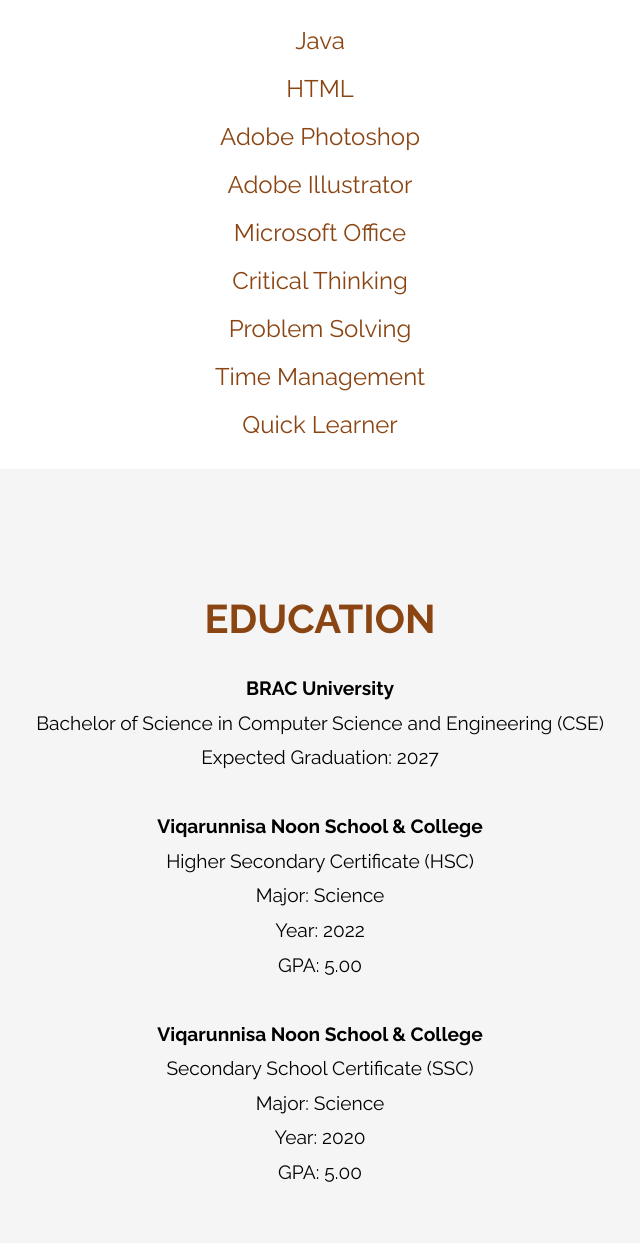
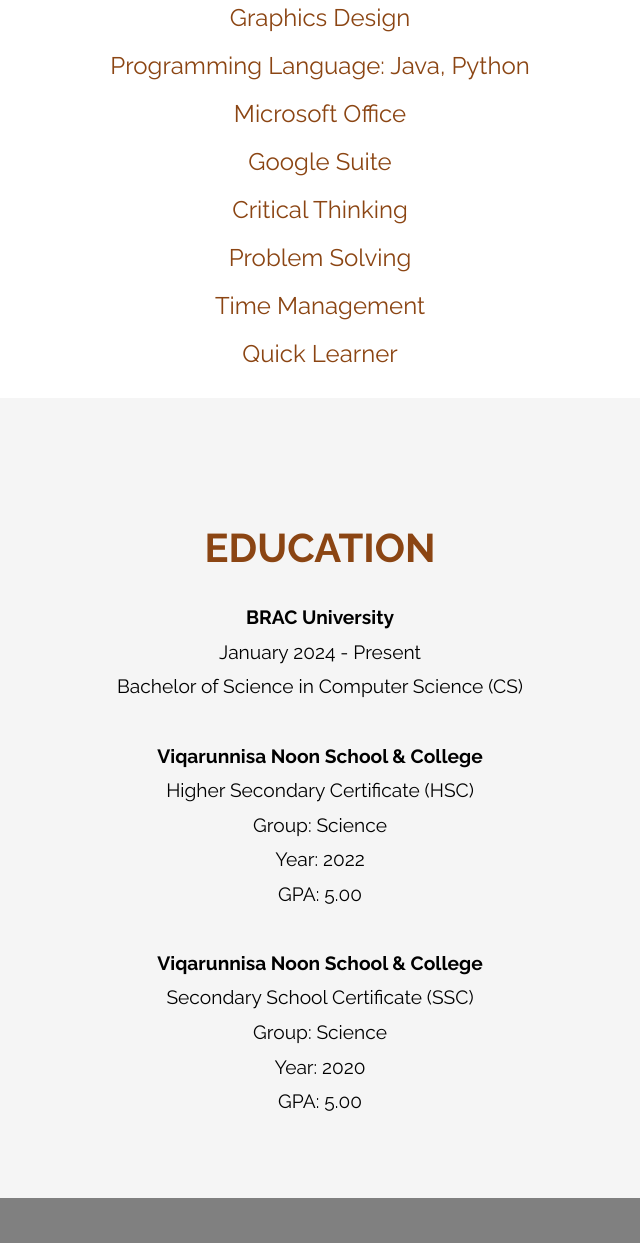
Before and after one commit to Hridzz10/Hridzz10.github.io, a plain HTML site: page index.html in a window 1280 px wide. Shown: the part 572-1815 px from the top of the page, without its empty margins (320-960 px from the left). Drawn offline with nearby package versions, Linux system fonts and the light colour scheme.

Commit message:
Update index.html

```diff
--- a/index.html
+++ b/index.html
@@ -122,9 +122,9 @@
 							<h1>RIFA TASNIA HRIDI</h1>
 							<img src="images/dp.jpg" alt="Profile Photo" class="profile-photo">
 						</div>
-						<h2 class="rotate"> CSE Undergrad student
+						<h2 class="rotate"> Undergraduate Student in Computer Science
 						</h2>
-						<p>I’m a Computer Science and Engineering (CSE) student at BRAC University. I’m learning programming, algorithms, and systems to build a solid foundation in technology. My goal is to use these skills for a successful career in software development or similar fields.
+						<p>I’m a Computer Science and Engineering (CSE) student at BRAC University. My goal is to create a successful career in software development or similar fields.
 						</p>
 					</div>
 					<div class="col-md-2"></div>
@@ -142,11 +142,10 @@
 							<h2>ABOUT ME</h2>
 							<h4>Skills</h4>
 							<p>
-								Java<br>
-								HTML<br>
-								Adobe Photoshop<br>
-								Adobe Illustrator<br>
+								Graphics Design<br>
+								Programming Language: Java, Python<br>
 								Microsoft Office<br>
+								Google Suite<br>
 								Critical Thinking<br>
 								Problem Solving<br>
 								Time Management<br>
@@ -167,18 +166,18 @@
 						<h2>EDUCATION</h2>
 						<p>
 							<strong>BRAC University</strong><br>
-							Bachelor of Science in Computer Science and Engineering (CSE)<br>
-							Expected Graduation: 2027<br>
+							January 2024 - Present<br>
+							Bachelor of Science in Computer Science (CS)<br>
 							<br>
 							<strong>Viqarunnisa Noon School & College</strong><br>
 							Higher Secondary Certificate (HSC)<br>
-							Major: Science<br>
+							Group: Science<br>
 							Year: 2022<br>
 							GPA: 5.00<br>
 							<br>
 							<strong>Viqarunnisa Noon School & College</strong><br>
 							Secondary School Certificate (SSC)<br>
-							Major: Science<br>
+							Group: Science<br>
 							Year: 2020<br>
 							GPA: 5.00<br>
 						</p>
@@ -303,4 +302,5 @@
 	</script>
 </body>
 
+
 </html>
```
